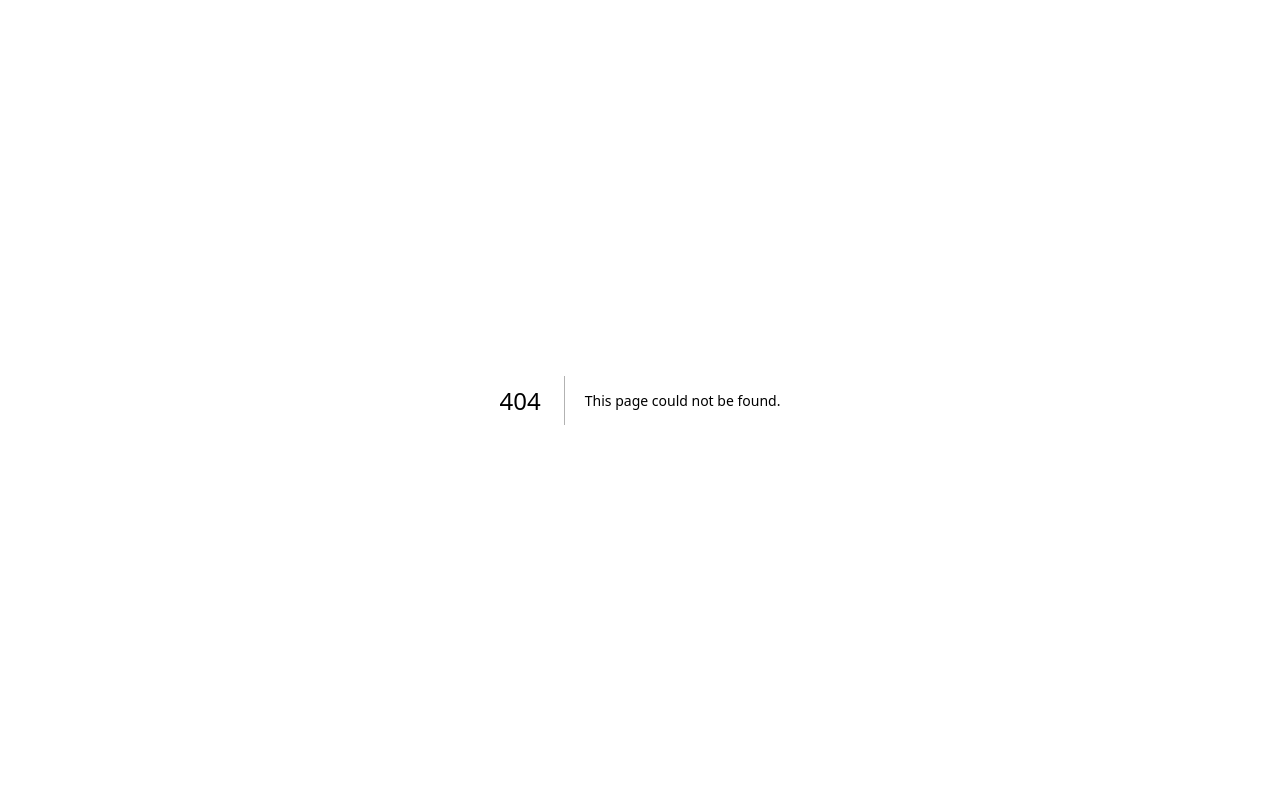
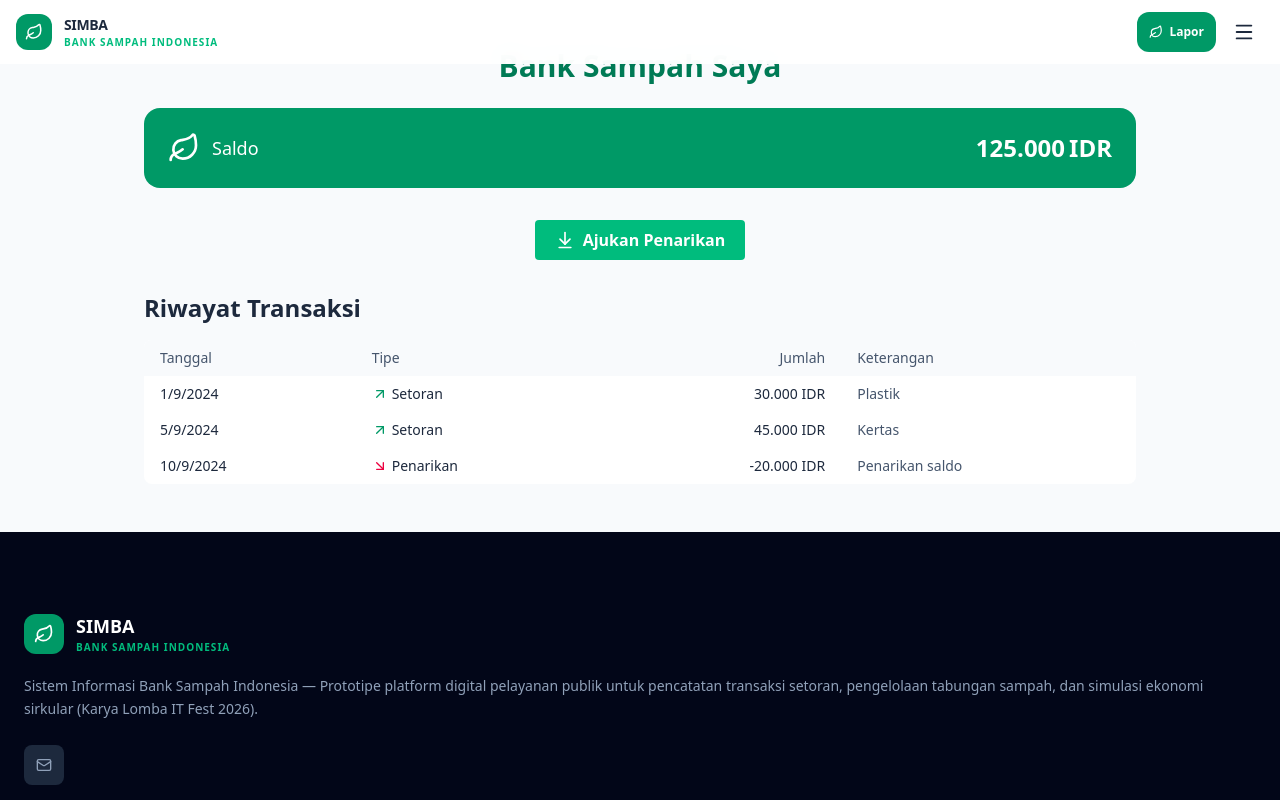
Before and after one commit to panjaitan-dev/SIMBA_NKPF_, a Next.js app in the folder frontend/: page /wastebank in a window 1280 px wide. Before the commit this address had no page. Shown: the top 800 px of the page. Built offline with nearby package versions, Linux system fonts and the light colour scheme; sample sign-in values are in the browser's storage.

Commit message:
feat: add wastebank dashboard UI with backend mock API

```diff
--- /dev/null
+++ b/frontend/src/app/(public)/wastebank/page.tsx
@@ -0,0 +1,12 @@
+import React from 'react';
+import AuthGuard from '@/components/auth/AuthGuard';
+import Dashboard from '@/components/wastebank/Dashboard';
+
+// Allowed roles: nasabah (regular user), admin, admin_klh, petugas
+export default function WastebankPage() {
+  return (
+    <AuthGuard allowedRoles={['nasabah', 'admin', 'admin_klh', 'petugas']}>
+      <Dashboard />
+    </AuthGuard>
+  );
+}
--- /dev/null
+++ b/frontend/src/app/api/wastebank/transactions/route.ts
@@ -0,0 +1,12 @@
+import { NextResponse } from 'next/server';
+
+// Mock transaction data – in a real app this would query a database
+const transactions = [
+  { id: 1, date: '2024-09-01', type: 'Setoran', amount: 30000, description: 'Plastik' },
+  { id: 2, date: '2024-09-05', type: 'Setoran', amount: 45000, description: 'Kertas' },
+  { id: 3, date: '2024-09-10', type: 'Penarikan', amount: -20000, description: 'Penarikan saldo' },
+];
+
+export async function GET() {
+  return NextResponse.json({ transactions });
+}
--- /dev/null
+++ b/frontend/src/components/wastebank/Dashboard.tsx
@@ -0,0 +1,59 @@
+import React, { useState } from 'react';
+import { Leaf, CreditCard, ArrowDownToLine } from 'lucide-react';
+import TransactionTable from './TransactionTable';
+import WithdrawForm from './WithdrawForm';
+
+export default function Dashboard() {
+  const [showWithdraw, setShowWithdraw] = useState(false);
+
+  // Mock data – replace with real API calls later
+  const balance = 125_000; // in rupiah
+  const transactions = [
+    { id: 1, date: '2024-09-01', type: 'Setoran', amount: 30_000, description: 'Plastik' },
+    { id: 2, date: '2024-09-05', type: 'Setoran', amount: 45_000, description: 'Kertas' },
+    { id: 3, date: '2024-09-10', type: 'Penarikan', amount: -20_000, description: 'Penarikan saldo' },
+  ];
+
+  return (
+    <section className="py-12 bg-slate-50" id="wastebank-dashboard">
+      <div className="max-w-5xl mx-auto px-4">
+        {/* Header */}
+        <h1 className="text-3xl font-extrabold text-emerald-700 mb-6 text-center">
+          Bank Sampah Saya
+        </h1>
+
+        {/* Balance Card */}
+        <div className="bg-emerald-600 text-white rounded-2xl p-6 flex items-center justify-between mb-8">
+          <div className="flex items-center gap-3">
+            <Leaf className="w-8 h-8" />
+            <span className="text-lg font-medium">Saldo</span>
+          </div>
+          <span className="text-2xl font-bold">{balance.toLocaleString('id-ID')} IDR</span>
+        </div>
+
+        {/* Action Buttons */}
+        <div className="flex justify-center mb-8">
+          <button
+            onClick={() => setShowWithdraw(true)}
+            className="inline-flex items-center gap-2 bg-emerald-500 hover:bg-emerald-600 text-white font-semibold px-5 py-2 rounded"
+          >
+            <ArrowDownToLine className="w-5 h-5" />
+            Ajukan Penarikan
+          </button>
+        </div>
+
+        {/* Transaction History */}
+        <h2 className="text-2xl font-bold text-slate-800 mb-4">Riwayat Transaksi</h2>
+        <TransactionTable data={transactions} />
+
+        {/* Withdraw Modal */}
+        {showWithdraw && (
+          <WithdrawForm
+            currentBalance={balance}
+            onClose={() => setShowWithdraw(false)}
+          />
+        )}
+      </div>
+    </section>
+  );
+}
--- /dev/null
+++ b/frontend/src/components/wastebank/TransactionTable.tsx
@@ -0,0 +1,51 @@
+import React from 'react';
+import { ArrowUpRight, ArrowDownRight } from 'lucide-react';
+
+type Transaction = {
+  id: number;
+  date: string; // ISO date string
+  type: 'Setoran' | 'Penarikan';
+  amount: number; // positive for setoran, negative for penarikan
+  description: string;
+};
+
+type Props = {
+  data: Transaction[];
+};
+
+export default function TransactionTable({ data }: Props) {
+  return (
+    <div className="overflow-x-auto rounded-lg border border-slate-200 bg-white">
+      <table className="min-w-full divide-y divide-slate-200">
+        <thead className="bg-slate-50">
+          <tr>
+            <th className="px-4 py-2 text-left text-sm font-medium text-slate-600">Tanggal</th>
+            <th className="px-4 py-2 text-left text-sm font-medium text-slate-600">Tipe</th>
+            <th className="px-4 py-2 text-right text-sm font-medium text-slate-600">Jumlah</th>
+            <th className="px-4 py-2 text-left text-sm font-medium text-slate-600">Keterangan</th>
+          </tr>
+        </thead>
+        <tbody className="divide-y divide-slate-100">
+          {data.map((tx) => (
+            <tr key={tx.id} className="hover:bg-slate-50">
+              <td className="px-4 py-2 text-sm text-slate-800">{new Date(tx.date).toLocaleDateString('id-ID')}</td>
+              <td className="px-4 py-2 text-sm text-slate-800 flex items-center gap-1">
+                {tx.type === 'Setoran' ? (
+                  <ArrowUpRight className="w-4 h-4 text-emerald-600" />
+                ) : (
+                  <ArrowDownRight className="w-4 h-4 text-rose-600" />
+                )}
+                {tx.type}
+              </td>
+              <td className="px-4 py-2 text-sm font-medium text-right text-slate-800">
+                {tx.amount.toLocaleString('id-ID')}
+                {' '}IDR
+              </td>
+              <td className="px-4 py-2 text-sm text-slate-600">{tx.description}</td>
+            </tr>
+          ))}
+        </tbody>
+      </table>
+    </div>
+  );
+}
--- /dev/null
+++ b/frontend/src/components/wastebank/WithdrawForm.tsx
@@ -0,0 +1,75 @@
+import React, { useState } from 'react';
+import { X, CheckCircle } from 'lucide-react';
+
+type Props = {
+  currentBalance: number;
+  onClose: () => void;
+};
+
+export default function WithdrawForm({ currentBalance, onClose }: Props) {
+  const [amount, setAmount] = useState('');
+  const [error, setError] = useState('');
+  const [success, setSuccess] = useState(false);
+
+  const handleSubmit = (e: React.FormEvent) => {
+    e.preventDefault();
+    const val = Number(amount.replace(/[^0-9]/g, ''));
+    if (isNaN(val) || val <= 0) {
+      setError('Masukkan jumlah penarikan yang valid');
+      return;
+    }
+    if (val > currentBalance) {
+      setError('Jumlah melebihi saldo Anda');
+      return;
+    }
+    setError('');
+    // TODO: integrate with real API endpoint
+    setSuccess(true);
+    // Simulate brief success then close
+    setTimeout(() => {
+      setSuccess(false);
+      onClose();
+    }, 1500);
+  };
+
+  return (
+    <div className="fixed inset-0 bg-black/40 flex items-center justify-center z-50">
+      <div className="bg-slate-800 rounded-xl shadow-lg w-full max-w-md p-6 relative">
+        <button
+          onClick={onClose}
+          className="absolute top-3 right-3 text-slate-400 hover:text-slate-200"
+        >
+          <X className="w-5 h-5" />
+        </button>
+        <h2 className="text-xl font-bold text-white mb-4">Ajukan Penarikan</h2>
+        {success ? (
+          <div className="flex items-center gap-2 text-emerald-400">
+            <CheckCircle className="w-6 h-6" />
+            <span>Permintaan berhasil dikirim!</span>
+          </div>
+        ) : (
+          <form onSubmit={handleSubmit} className="space-y-4">
+            <div>
+              <label className="block text-sm text-slate-300 mb-1">Jumlah (IDR)</label>
+              <input
+                type="text"
+                value={amount}
+                onChange={(e) => setAmount(e.target.value)}
+                placeholder="contoh: 50000"
+                className="w-full px-3 py-2 bg-slate-700 text-slate-100 rounded focus:outline-none focus:ring-2 focus:ring-emerald-500"
+              />
+            </div>
+            {error && <p className="text-sm text-rose-400">{error}</p>}
+            <button
+              type="submit"
+              className="w-full flex items-center justify-center gap-2 bg-emerald-600 hover:bg-emerald-700 text-white font-semibold py-2 rounded"
+            >
+              <CheckCircle className="w-4 h-4" />
+              Kirim Permintaan
+            </button>
+          </form>
+        )}
+      </div>
+    </div>
+  );
+}
```
